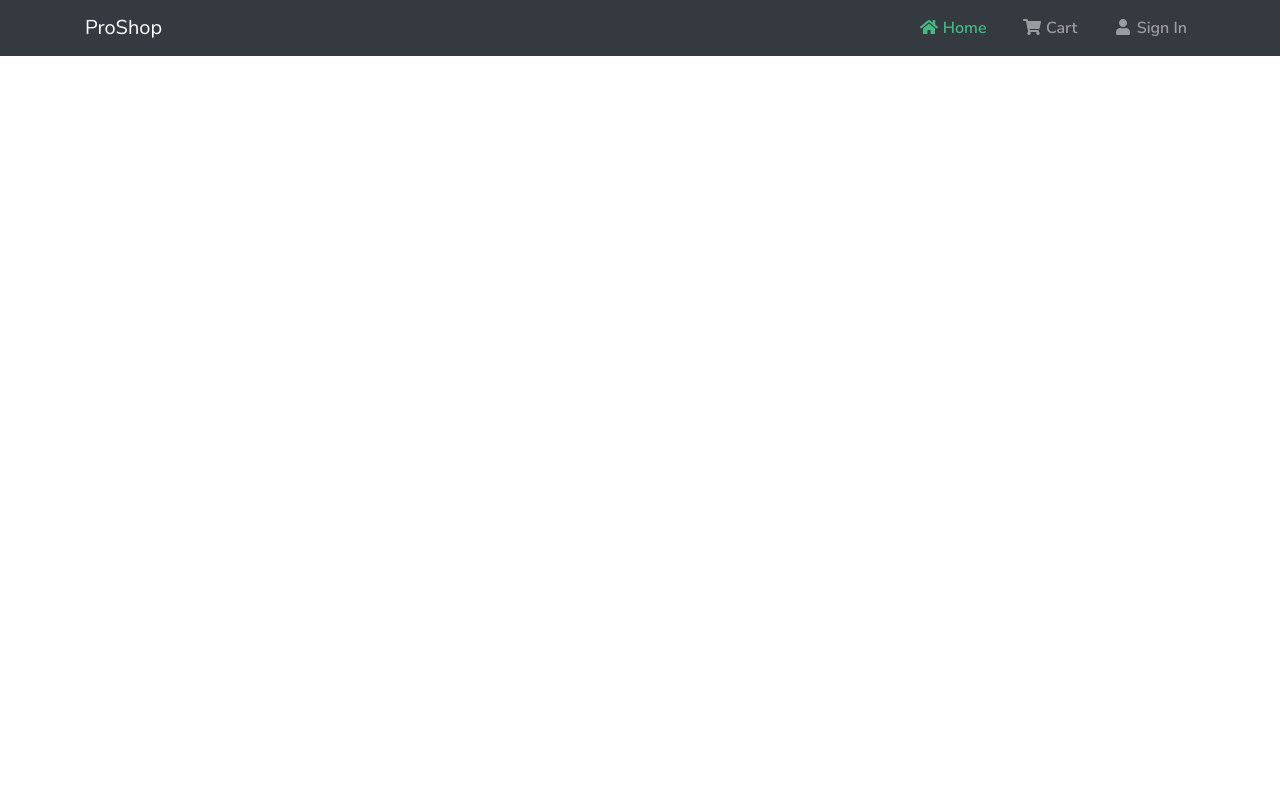
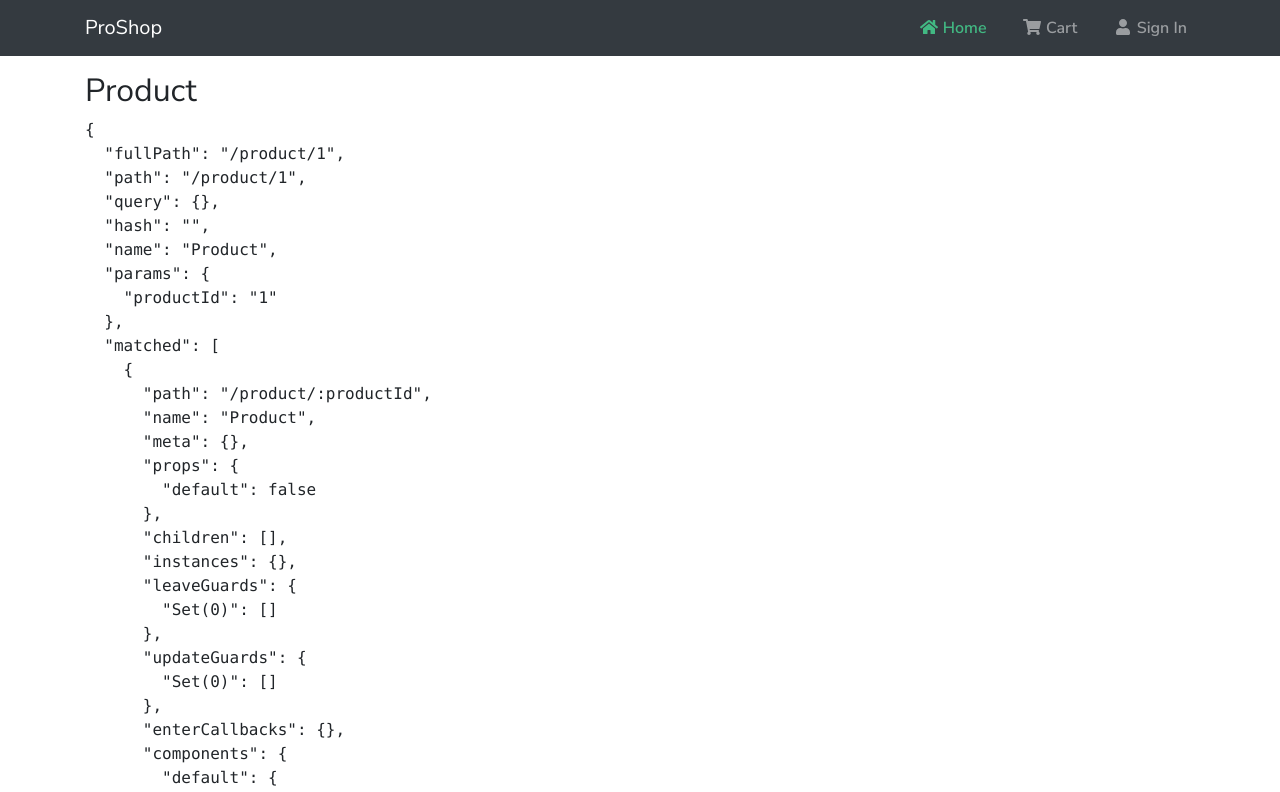
Before and after one commit to dsErick/proshop, a Vue app in the folder frontend/: page /product/1 in a window 1280 px wide. Shown: the top 792 px of the page. Built offline with nearby package versions, Linux system fonts and the light colour scheme.

Commit message:
Implementing React Router - Initial product route && Some adjustments

```diff
--- a/frontend/src/components/products/VProduct.vue
+++ b/frontend/src/components/products/VProduct.vue
@@ -1,11 +1,13 @@
 <template>
 <div class="card">
-    <!-- <router-link :to="`/products/${product._id}`" class="text-dark"> -->
-    <router-link :to="''" class="text-dark">
+    <router-link :to="{ name: 'Product', params: { productId: product._id } }">
         <img :src="product.image" class="card-img-top">
+    </router-link>
 
     <div class="card-body">
+        <router-link :to="{ name: 'Product', params: { productId: product._id } }" class="text-dark">
             <h5 class="card-title"><strong>{{ product.name }}</strong></h5>
+        </router-link>
 
         <div class="card-text my-3">
             <v-rating
@@ -16,7 +18,6 @@
 
         <h3 class="card-text my-3">${{ product.price }}</h3>
     </div>
-    </router-link>
 </div>
 </template>
 
--- a/frontend/src/router/index.js
+++ b/frontend/src/router/index.js
@@ -6,19 +6,17 @@ const routes = [
         name: 'Home',
         component: () => import(/* webpackChunkName: "home" */ '@/views/Home.vue')
     },
-//   {
-//     path: '/about',
-//     name: 'About',
-//     // route level code-splitting
-//     // this generates a separate chunk (about.[hash].js) for this route
-//     // which is lazy-loaded when the route is visited.
-//     component: () => import(/* webpackChunkName: "about" */ '../views/About.vue')
-//   }
+    {
+        path: '/product/:productId',
+        name: 'Product',
+        component: () => import(/* webpackChunkName: "product" */ '@/views/Product.vue')
+    }
 ]
 
 const router = createRouter({
     history: createWebHistory(process.env.BASE_URL),
-  routes
+    routes,
+    scrollBehavior: () => ({ x: 0, y: 0 })
 })
 
 export default router
--- a/frontend/src/views/Home.vue
+++ b/frontend/src/views/Home.vue
@@ -1,5 +1,5 @@
 <template>
-<div id="home" class="container-lg container-fluid ">
+<div id="home" class="container-lg container-fluid">
     <h2>Latest Products</h2>
 
     <div class="row" v-if="products.length">
--- /dev/null
+++ b/frontend/src/views/Product.vue
@@ -0,0 +1,26 @@
+<template>
+<div id="product" class="container-lg container-fluid">
+    <h2>Product</h2>
+
+    <pre>{{ $route }}</pre>
+</div>
+</template>
+
+<script>
+import { onMounted } from 'vue'
+import { useRoute } from 'vue-router'
+
+export default {
+    name: 'Product',
+    setup() {
+        const route = useRoute()
+
+        onMounted(() => {
+            console.log(`Getting product with id of %c${route.params.productId}`, 'color: cyan')
+        })
+    }
+}
+</script>
+
+<style scoped lang="scss">
+</style>
```
Also changed, not shown: frontend/src/components/VHeader.vue (+8 -2 lines). Lines whose indentation alone changed are shown as unchanged.
